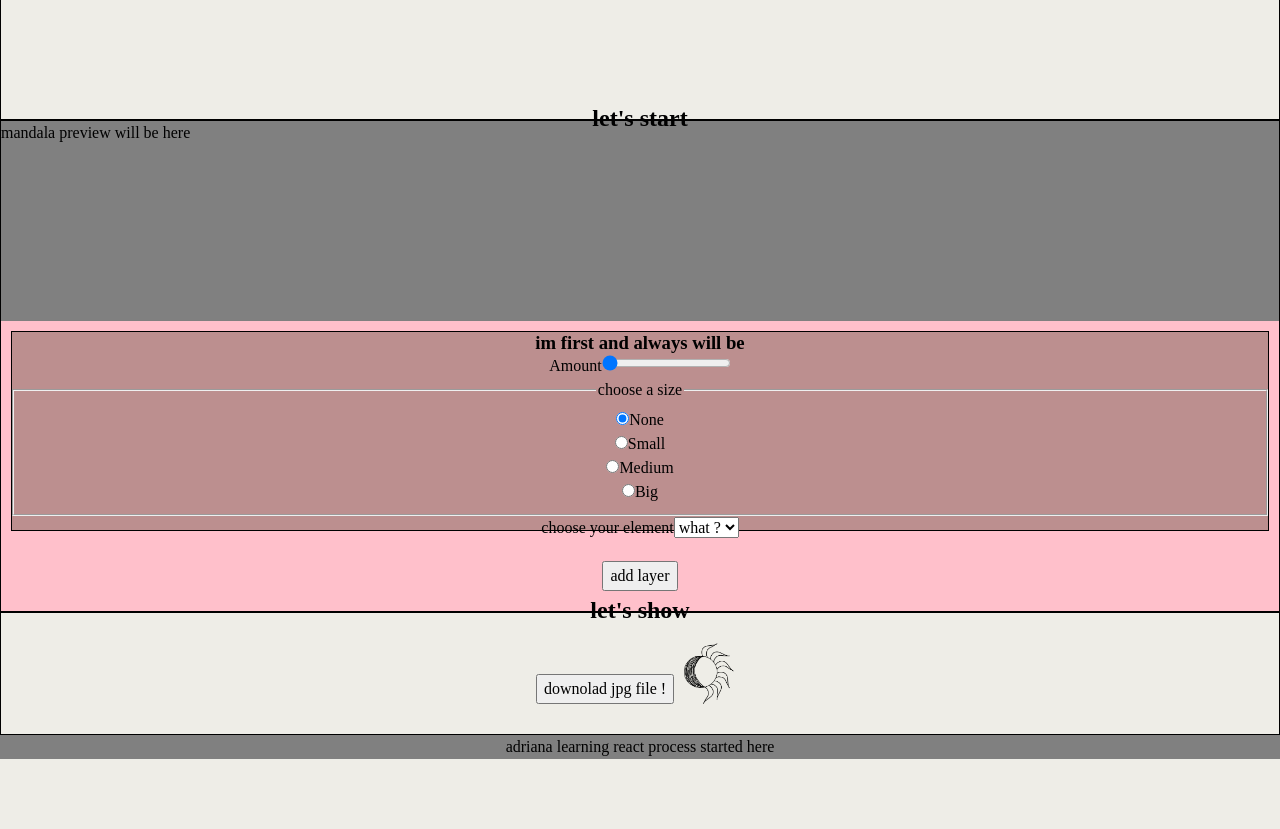
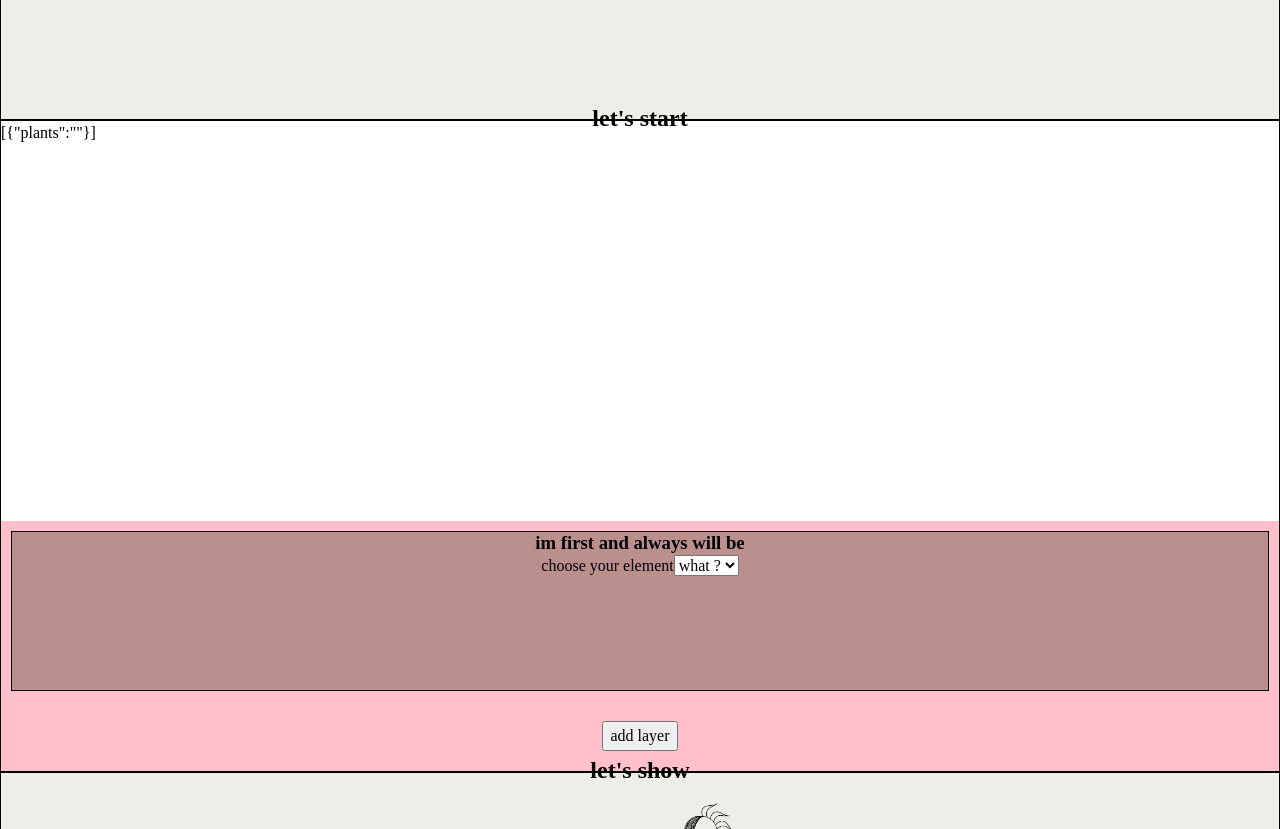
Before and after one commit to adriannagryglak/mandalapp, a React (Create React App) app: page / in a window 1280 px wide. Shown: the part 680-1509 px from the top of the page. Before the commit the page ends 1439 px from the top, so only its background shows below. Built offline with nearby package versions, Linux system fonts and the light colour scheme.

Commit message:
changed form inputs, linked Panel and MandalaPreview components

```diff
--- a/src/components/App.js
+++ b/src/components/App.js
@@ -3,7 +3,7 @@ import React, { useState } from "react";
 import DarkMode from './DarkMode';
 import MandalaControl from "./MandalaControl.js";
 import MandalaDisplay from "./MandalaDisplay";
-import logoImg from "../images/logo.jpg";
+
 
 
 export default function App(props) {
@@ -21,7 +21,7 @@ export default function App(props) {
                     isDark={darkMode}
                     onClick={handleClickDarkMode}
                 />
-                <img className="logo" alt="logo-img" src={logoImg} />
+                {/* <img className="logo" alt="logo-img" src={logoImg} /> */}
                 <h1>together we'll create magic</h1>
                 <p>welcome and lets create your own mandala</p>
                 <h2>let's start</h2>
--- a/src/components/MandalaControl.js
+++ b/src/components/MandalaControl.js
@@ -4,12 +4,14 @@ import MandalaPreview from "./MandalaPreview";
 
 export default function MandalaControl(props){
 
-    const [layers, setLayers] = React.useState([{size: "none",
+    const [layers, setLayers] = React.useState([{
                                                  plants: "",
-                                                amount: 4},]);
+                                                }]);
 
     function addLayer(){
-        setLayers(prevLayers => [...prevLayers,{},] );
+        setLayers(prevLayers => [...prevLayers,{plants: "",
+                                                size: "none",
+                                                amount: "4"},] );
     }
 
     function removeLayer(id){
@@ -21,6 +23,7 @@ export default function MandalaControl(props){
     }
 
     function handleFormChange(event, id){
+
         const {name, value} = event.target;
         setLayers(prevLayers =>{
              return prevLayers.map((layer, index, prev)=>{
@@ -37,7 +40,7 @@ export default function MandalaControl(props){
                                      ) : ( <Panel id={index}
                                                   key={index}
                                                   formData={layer}
-                                                  onFormChange={handleFormChange}
+                                                  onFormChange={(event)=>{handleFormChange(event, index)}}
                                                   onClickRemovePanel={removeLayer}/>)
    });
 
--- a/src/components/MandalaPreview.js
+++ b/src/components/MandalaPreview.js
@@ -1,10 +1,10 @@
 import React from "react";
 
 export default function MandalaPreview(props){
-    console.log(props.layers);
+
     return(
         <div className="mandala-preview">
-        mandala preview will be here
+            {JSON.stringify(props.layers)}
         </div>
     );
 }
--- a/src/components/Panel.js
+++ b/src/components/Panel.js
@@ -3,25 +3,41 @@ import React from "react";
 
 export default function Panel(props){
 
-    const firstFormForMiddle = (
+    const middleForm = (
         <div className="middle-panel">
             <h3>im first and always will be</h3>
             <form>
+                <label htmlFor="plants">choose your element</label>
+                <select id="plants" value={props.formData.plants} name="plants" onChange={props.onFormChange}>
+                    <option value="">what ?</option>
+                    <option value="flower">flower</option>
+                    <option value="leaf">leaf</option>
+                    <option value="cone">cone</option>
+                </select>
+            </form>
+        </div>);
 
+
+    const layersForm = (
+        <div className="layer-panel">
+            <h3>{numToAdjective(props.id)} panel is here</h3>
+            <i onClick={()=>props.onClickRemovePanel(props.id)}>X</i>
+
+            <form>
+                <label htmlFor="plants">choose your element</label>
+                <select id="plants" value={props.formData.plants} name="plants" onChange={props.onFormChange}>
+                    <option value="">what ?</option>
+                    <option value="flower">flower</option>
+                    <option value="leaf">leaf</option>
+                    <option value="cone">cone</option>
+                </select>
+                <br/>
                 <label htmlFor="amount">Amount</label>
                 <input type="range" id="amount" name="amount" value={props.formData.amount} onChange={props.onFormChange} min="4" max="20" step="2"></input>
 
                 <fieldset>
                     <legend>choose a size</legend>
-                <input type="radio"
-                        id="none"
-                        onChange={props.onFormChange}
-                        name="size"
-                        value="none"
-                        checked={props.formData.size === "none"}>
-                </input>
-                <label htmlFor="none">None</label>
-                <br/>
+
                     <input type="radio"
                             id="small"
                             onChange={props.onFormChange}
@@ -50,35 +66,19 @@ export default function Panel(props){
                     <label htmlFor="big">Big</label>
                     <br/>
                 </fieldset>
-
-            <label htmlFor="plants">choose your element</label>
-            <select id="plants" value={props.formData.plants} name="plants" onChange={props.onFormChange}>
-                <option value="">what ?</option>
-                <option value="flower">flower</option>
-                <option value="leaf">leaf</option>
-                <option value="cone">cone</option>
-            </select>
-
             </form>
         </div>);
 
-
-    const layersForm = (
-        <div className="middle-panel">
-            <h3>{numToAdjective(props.id)} panel is here</h3>
-            <i onClick={()=>props.onClickRemovePanel(props.id)}>X</i>
-        </div>);
-
     return (
-        props.id === 0 ? firstFormForMiddle : layersForm
+        props.id === 0 ? middleForm : layersForm
     );
 
 }
+
+// could also use helper 'number into words' npm https://www.npmjs.com/package/num-words
 
 function numToAdjective (n){
     const arr = ['zeroth', 'first', 'second', 'third', 'fourth', 'fifth', 'sixth', 'seventh', 'eighth', 'ninth', 'tenth'];
     const output = n < 11 ? arr[n] : n.toString();
     return output
 }
-
-// could also use number into words npm https://www.npmjs.com/package/num-words
--- a/src/style.css
+++ b/src/style.css
@@ -100,9 +100,10 @@ main{
 }
 
 .mandala-preview{
-   background-color: grey;
-   height: 200px;
+   background-color: white;
+   height: 400px;
    z-index: -1;
+   position: relative;
 }
 
 .mandala-control{
@@ -113,7 +114,15 @@ main{
 .middle-panel{
     margin: 10px;
     border: 1px solid black;
-    height: 200px;
+    height: 160px;
+    background-color: rosybrown;
+
+}
+
+.layer-panel{
+    margin: 10px;
+    border: 1px solid black;
+    height: 300px;
     background-color: rosybrown;
 
 }
```
Also changed, not shown: src/images/logo.jpg (deleted). Lines whose indentation alone changed are shown as unchanged.
